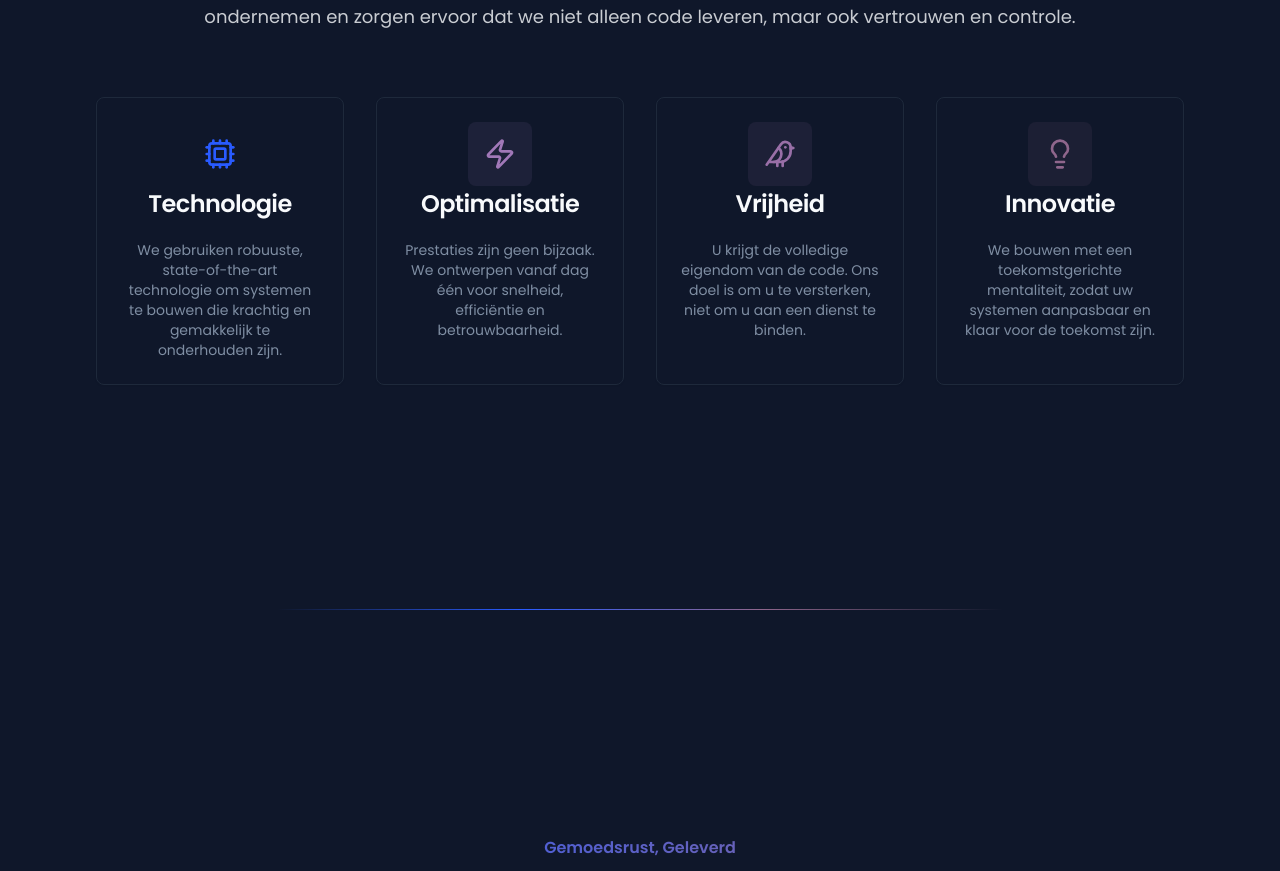
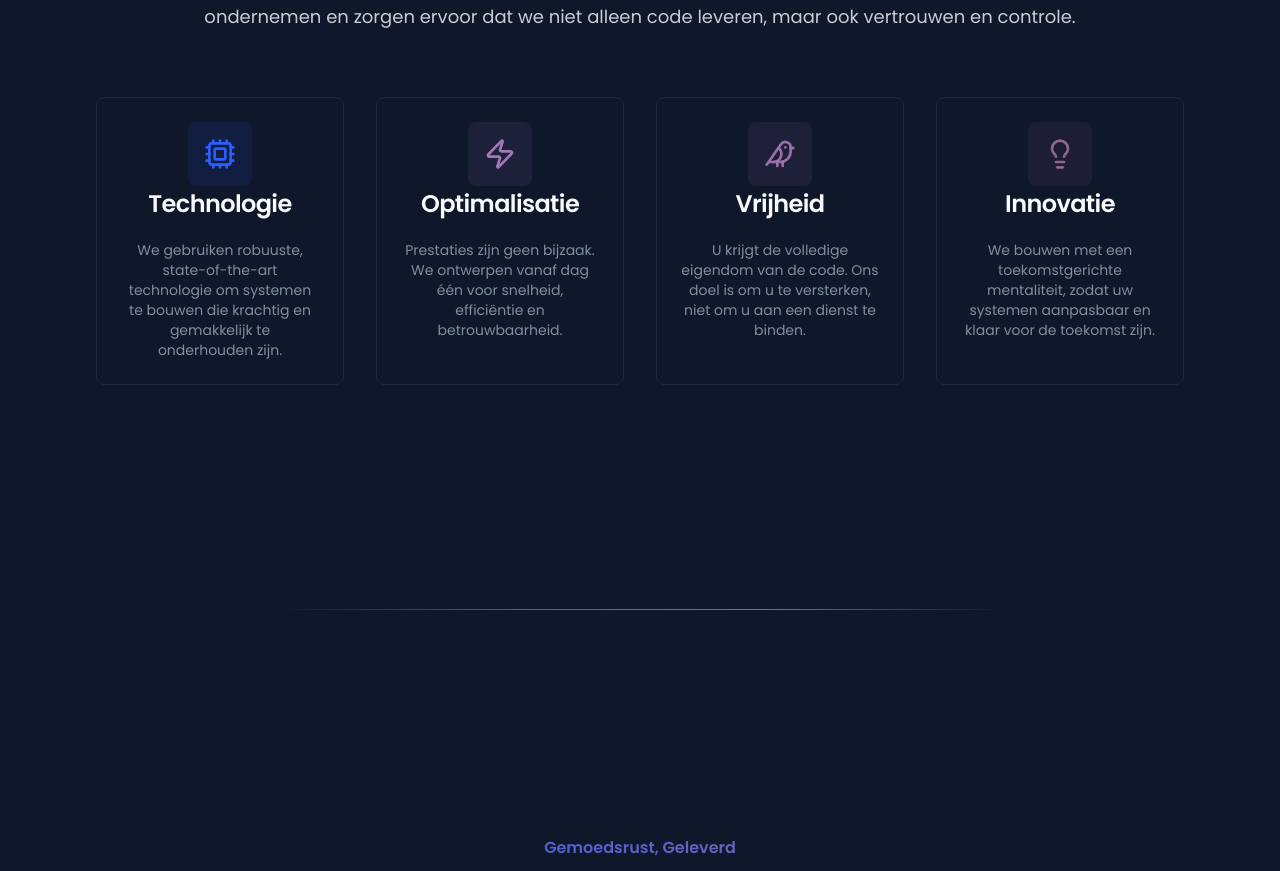
Before and after one commit to tovy-eu/tovy.eu-website, a Next.js app: page / in a window 1280 px wide. Shown: the part 2120-2991 px from the top of the page. Built offline with nearby package versions, Linux system fonts and the light colour scheme.

Commit message:
Ok the Technology card should be themed in #2B5EFF

```diff
--- a/src/components/landing/about-section.tsx
+++ b/src/components/landing/about-section.tsx
@@ -7,7 +7,7 @@ const pillars = [
     icon: <Cpu className="h-8 w-8" />,
     title: "Technologie",
     description: "We gebruiken robuuste, state-of-the-art technologie om systemen te bouwen die krachtig en gemakkelijk te onderhouden zijn.",
-    color: "hsl(var(--primary))"
+    color: "#2B5EFF"
   },
   {
     icon: <Zap className="h-8 w-8" />,
```
